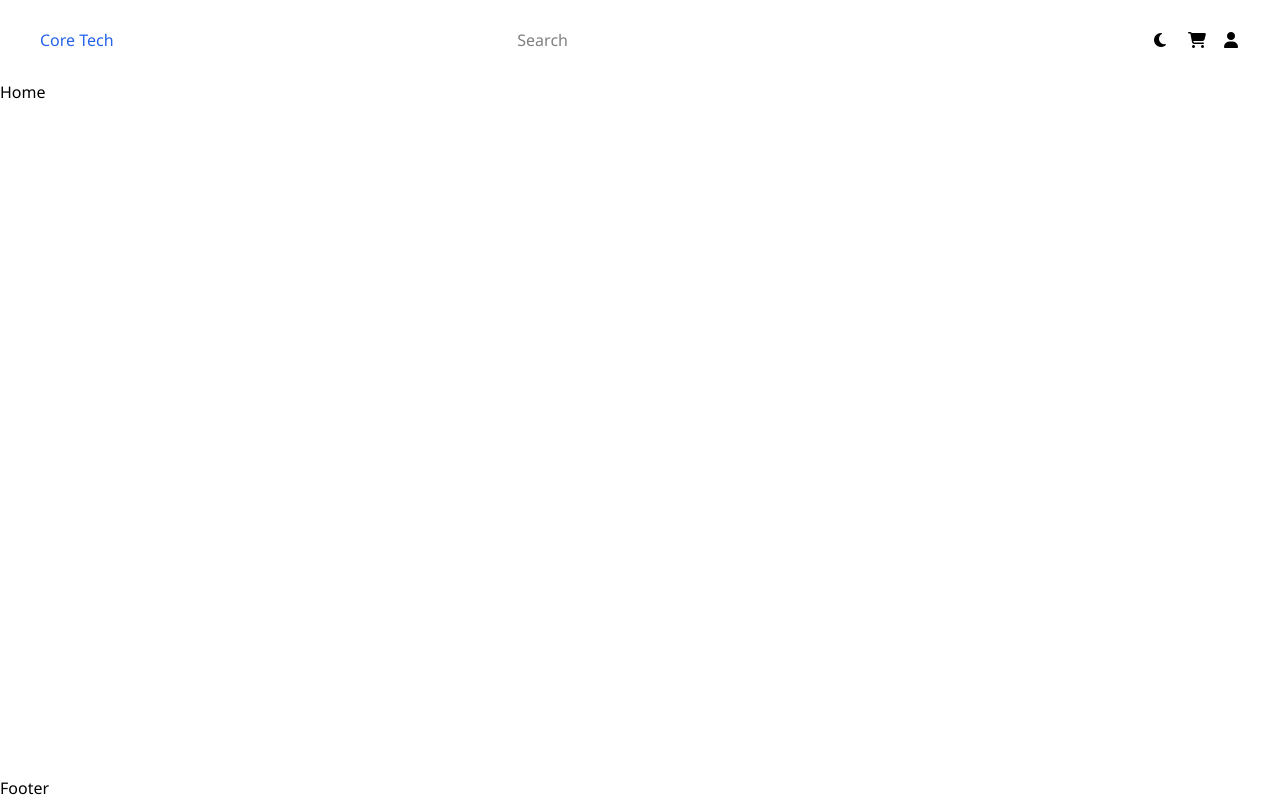
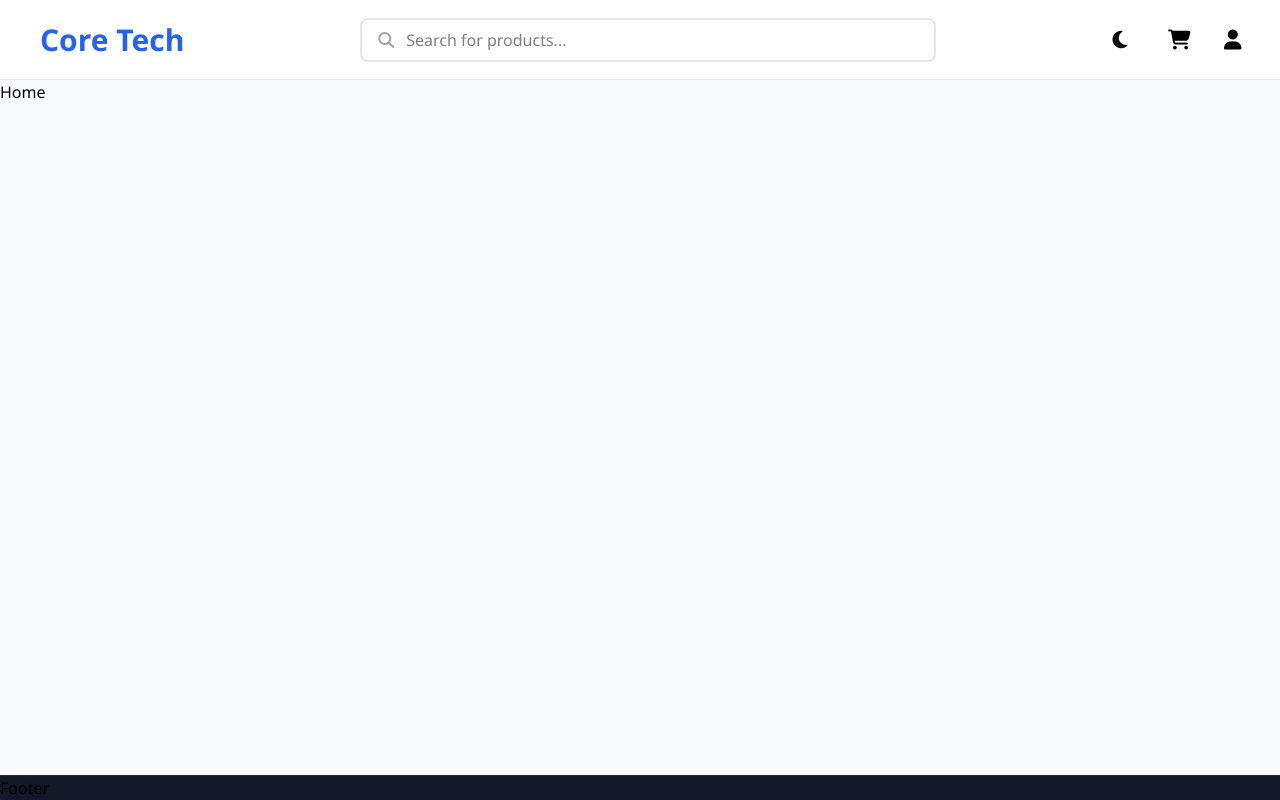
Before and after one commit to ViniAvemaria/coretech-project-frontend, a React (Vite) app: page / in a window 1280 px wide. Built offline with nearby package versions, Linux system fonts and the light colour scheme.

Commit message:
feat: Add style to header

```diff
--- a/package.json
+++ b/package.json
@@ -11,6 +11,7 @@
   },
   "dependencies": {
     "@tailwindcss/vite": "^4.1.17",
+    "normalize.css": "^8.0.1",
     "react": "^19.2.0",
     "react-dom": "^19.2.0",
     "react-router-dom": "^7.10.1",
--- a/src/App.jsx
+++ b/src/App.jsx
@@ -4,7 +4,7 @@ import Footer from "./components/Footer/Footer";
 
 const App = () => {
     return (
-        <main className="min-h-screen flex flex-col">
+        <main className="min-h-screen flex flex-col bg-main dark:bg-main-dark">
             <Header />
             <section className="flex-1">
                 <Outlet />
--- a/src/components/Footer/Footer.jsx
+++ b/src/components/Footer/Footer.jsx
@@ -1,7 +1,11 @@
 import React from "react";
 
 const Footer = () => {
-    return <div>Footer</div>;
+    return (
+        <div className="bg-footer dark:bg-footer-dark border-t border-footer-border darker:border-footer-border-dark">
+            Footer
+        </div>
+    );
 };
 
 export default Footer;
--- a/src/components/Header/Header.jsx
+++ b/src/components/Header/Header.jsx
@@ -6,28 +6,36 @@ const Header = () => {
     const { theme, toggleTheme } = useTheme();
 
     return (
-        <header className="flex justify-between items-center h-20 py-4 px-10 bg-header dark:bg-header-dark">
-            <h1 className="text-brand">Core Tech</h1>
-            <input id="search-bar" type="text" placeholder="Search" />
+        <header className="flex justify-between items-center h-20 py-4 px-10 bg-header dark:bg-header-dark gap-10 border-b border-b-border dark:border-b-border-dark">
+            <h1 className="text-brand text-3xl font-bold whitespace-nowrap">Core Tech</h1>
+            <div className="group flex items-center w-full max-w-xl border-2 border-border px-4 py-2 rounded-lg gap-3 dark:border-border-dark focus-within:border-focus-ring transition-colors delay-75 ease-in-out">
+                <i className="fa-solid fa-magnifying-glass text-muted-text dark:text-muted-text-dark group-focus-within:text-focus-ring transition-colors delay-75 ease-in-out"></i>
+                <input
+                    id="search-bar"
+                    type="text"
+                    placeholder="Search for products..."
+                    className="w-full focus:outline-none text-primary-text dark:text-primary-text-dark"
+                />
+            </div>
             <nav>
-                <ul className="flex gap-5">
-                    <li className="flex justify-center w-4">
-                        <button onClick={toggleTheme} className="">
+                <ul className="flex gap-10">
+                    <li className="flex justify-center w-4 text-xl">
+                        <button onClick={toggleTheme} className="cursor-pointer">
                             {theme == "light" ? (
-                                <i className="fa-solid fa-moon text text-primary-text "></i>
+                                <i className="fa-solid fa-moon text-primary-text hover:text-focus-ring transition-colors delay-75 ease-in-out"></i>
                             ) : (
-                                <i className="fa-solid fa-sun text-text-dark"></i>
+                                <i className="fa-solid fa-sun text-primary-text-dark hover:text-focus-ring transition-colors delay-75 ease-in-out"></i>
                             )}
                         </button>
                     </li>
-                    <li className="w-4">
+                    <li className="w-4 text-xl">
                         <Link to={"/cart"}>
-                            <i className="fa-solid fa-cart-shopping text-primary-text dark:text-text-dark"></i>
+                            <i className="fa-solid fa-cart-shopping text-primary-text dark:text-primary-text-dark hover:text-focus-ring transition-colors delay-75 ease-in-out"></i>
                         </Link>
                     </li>
-                    <li className="w-4">
+                    <li className="w-4 text-xl">
                         <Link to={"/profile"}>
-                            <i className="fa-solid fa-user text-primary-text dark:text-text-dark"></i>
+                            <i className="fa-solid fa-user text-primary-text dark:text-primary-text-dark hover:text-focus-ring transition-colors delay-75 ease-in-out"></i>
                         </Link>
                     </li>
                 </ul>
--- a/src/index.css
+++ b/src/index.css
@@ -5,6 +5,7 @@
 @theme {
     --color-brand: #2563eb;
     --color-brand-hover: #1d4ed8;
+    --color-focus-ring: #3b82f6;
 
     /* Light */
     --color-main: #f9fafb;
@@ -12,8 +13,9 @@
     --color-footer: #111827;
 
     --color-primary-text: #000000;
+    --color-muted-text: #9ca3af;
+
     --color-footer-text: #ffffff;
-    --color-footer-links: #9ca3af;
     --color-footer-border: #1f2937;
 
     --color-border: #e5e7eb;
@@ -23,9 +25,10 @@
     --color-header-dark: #111827;
     --color-footer-dark: #000000;
 
-    --color-text-dark: #ffffff;
+    --color-primary-text-dark: #ffffff;
+    --color-muted-text-dark: #6b7279;
+
     --color-footer-text-dark: #ffffff;
-    --color-footer-links-dark: #6b7279;
     --color-footer-border-dark: #111827;
 
     --color-border-dark: #374151;
```
Also changed, not shown: 1 other file (tests, documents, lock files or other folders).
